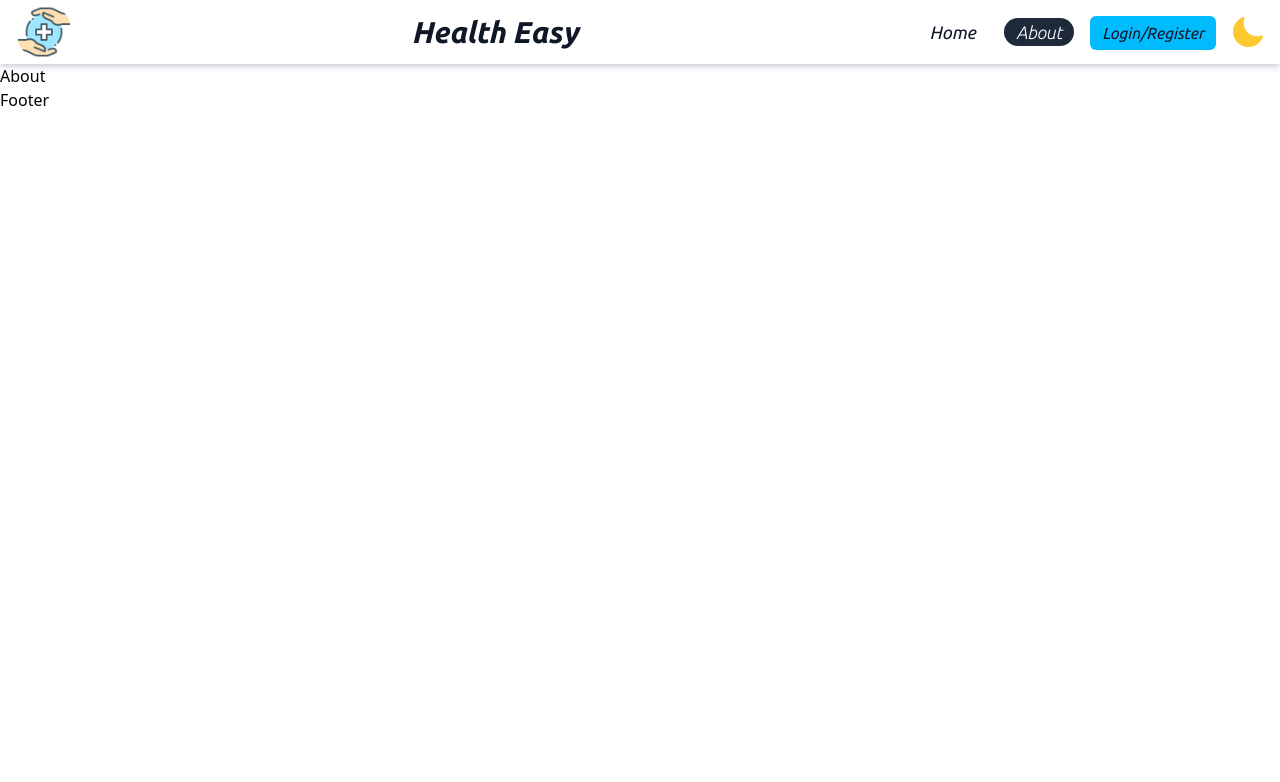
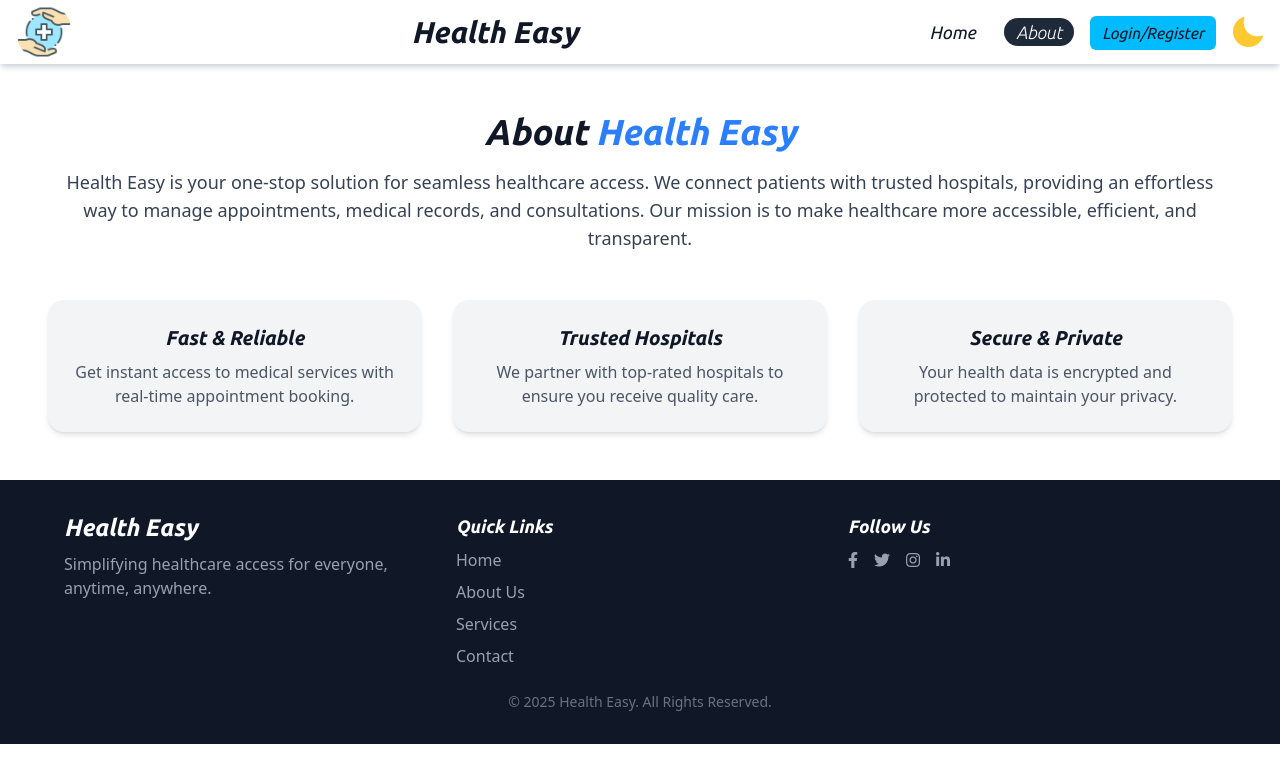
Before and after one commit to AnmolChauhan1234/Health, a React (Vite) app in the folder frontend/: page /about in a window 1280 px wide. Shown: the top 782 px of the page. Built offline with nearby package versions, Linux system fonts and the light colour scheme; no server answers.

Commit message:
feat: Enhance About and Footer sections with new content and styling and ui fixes in Map

```diff
--- a/frontend/index.html
+++ b/frontend/index.html
@@ -3,6 +3,7 @@
   <head>
     <meta charset="UTF-8" />
     <link rel="icon" type="image/png" href="/Favicon.png" />
+    <link rel="stylesheet" href="https://cdnjs.cloudflare.com/ajax/libs/font-awesome/5.15.4/css/all.min.css" />
     <meta name="viewport" content="width=device-width, initial-scale=1.0" />
     <title>Health Easy</title>
   </head>
--- a/frontend/src/Pages/About/About.jsx
+++ b/frontend/src/Pages/About/About.jsx
@@ -1,9 +1,99 @@
-import React from 'react'
+import React from "react";
 
 function About() {
   return (
-    <div>About</div>
-  )
+    <section
+      className="bg-white dark:bg-gray-900 text-gray-900 dark:text-white py-12 px-4 sm:px-6 lg:px-12"
+    >
+
+      {/* Header and description section starts here */}
+      <div
+        className="max-w-6xl mx-auto text-center"
+      >
+
+        {/* Header section starts here */}
+        <h2
+          className="text-3xl sm:text-4xl font-bold ubuntu-regular italic"
+        >
+          About <span className="text-blue-500 dark:text-amber-500">Health Easy</span>
+        </h2>
+        {/* Header section ends here */}
+
+        {/* Description section starts here */}
+        <p
+          className="mt-4 text-lg text-gray-700 dark:text-gray-300"
+        >
+          Health Easy is your one-stop solution for seamless healthcare access.
+          We connect patients with trusted hospitals, providing an effortless
+          way to manage appointments, medical records, and consultations. Our
+          mission is to make healthcare more accessible, efficient, and
+          transparent.
+        </p>
+        {/* Description section ends here */}
+
+      </div>
+      {/* Header and description section ends here */}
+
+      {/* Features section starts here */}
+      <div
+        className="mt-12 grid md:grid-cols-3 gap-8 cursor-default"
+      >
+
+        {/* Feature 1 starts here*/}
+        <div
+          className="text-center p-6 shadow-md rounded-2xl bg-gray-100 dark:bg-gray-800 transition-transform transform hover:scale-105"
+        >
+          <h3
+            className="text-xl font-semibold ubuntu-regular italic"
+          >
+            Fast & Reliable
+          </h3>
+          <p
+            className="mt-2 text-gray-600 dark:text-gray-400"
+          >
+            Get instant access to medical services with real-time appointment
+            booking.
+          </p>
+        </div>
+        {/* Feature 1 ends here*/}
+
+        {/* Feature 2 starts here*/}
+        <div
+          className="text-center p-6 shadow-md rounded-2xl bg-gray-100 dark:bg-gray-800 transition-transform transform hover:scale-105"
+        >
+          <h3 className="text-xl font-semibold ubuntu-regular italic">
+            Trusted Hospitals
+          </h3>
+          <p
+            className="mt-2 text-gray-600 dark:text-gray-400"
+          >
+            We partner with top-rated hospitals to ensure you receive quality
+            care.
+          </p>
+        </div>
+        {/* Feature 2 ends here*/}
+
+        {/* Feature 3 starts here*/}
+        <div
+          className="text-center p-6 shadow-md rounded-2xl bg-gray-100 dark:bg-gray-800 transition-transform transform hover:scale-105"
+        >
+          <h3 className="text-xl font-semibold ubuntu-regular italic">
+            Secure & Private
+          </h3>
+          <p
+            className="mt-2 text-gray-600 dark:text-gray-400"
+          >
+            Your health data is encrypted and protected to maintain your
+            privacy.
+          </p>
+        </div>
+        {/* Feature 3 ends here*/}
+
+      </div>
+      {/* Features section ends here */}
+
+    </section>
+  );
 }
 
-export default About
+export default About;
--- a/frontend/src/Pages/Home/Home.jsx
+++ b/frontend/src/Pages/Home/Home.jsx
@@ -64,7 +64,7 @@ function Home() {
       {/* Map box starts here */}
       {
         !isOpen && showMap && (
-          <section className='h-max w-full'>
+          <section className='h-max w-full '>
             <Map isDarkMode={darkMode}/>
           </section>
         )
--- a/frontend/src/components/Footer/Footer.jsx
+++ b/frontend/src/components/Footer/Footer.jsx
@@ -1,9 +1,102 @@
-import React from 'react'
+import React from "react";
+import { Link } from "react-router-dom";
 
 function Footer() {
   return (
-    <div>Footer</div>
-  )
+    <footer className="bg-gray-900 text-white py-8 px-4 sm:px-6 lg:px-12">
+      <div className="max-w-6xl mx-auto grid grid-cols-1 md:grid-cols-3 gap-6">
+        {/* Logo and Tagline */}
+        <div>
+          <h3 className="text-2xl font-bold ubuntu-regular italic">
+            Health Easy
+          </h3>
+          <p className="mt-2 text-gray-400">
+            Simplifying healthcare access for everyone, anytime, anywhere.
+          </p>
+        </div>
+
+        {/* Quick Links */}
+        <div>
+          <h4 className="text-lg font-semibold ubuntu-regular italic">
+            Quick Links
+          </h4>
+          <ul className="mt-2 space-y-2">
+            <li>
+              <Link
+                to="/"
+                className="text-gray-400 hover:text-blue-400 transition-colors"
+              >
+                Home
+              </Link>
+            </li>
+            <li>
+              <Link
+                to="/about"
+                className="text-gray-400 hover:text-blue-400 transition-colors"
+              >
+                About Us
+              </Link>
+            </li>
+            <li>
+              <Link
+                to="/services"
+                className="text-gray-400 hover:text-blue-400 transition-colors"
+              >
+                Services
+              </Link>
+            </li>
+            <li>
+              <Link
+                to="/contact"
+                className="text-gray-400 hover:text-blue-400 transition-colors"
+              >
+                Contact
+              </Link>
+            </li>
+          </ul>
+        </div>
+
+        {/* Social Links */}
+        <div>
+          <h4 className="text-lg font-semibold ubuntu-regular italic">
+            Follow Us
+          </h4>
+          <div className="mt-2 flex space-x-4">
+            <Link
+              to="/"
+              className="text-gray-400 hover:text-blue-400 transition-colors"
+            >
+              <i className="fab fa-facebook-f"></i>
+            </Link>
+
+            <Link
+              to="#"
+              className="text-gray-400 hover:text-blue-400 transition-colors"
+            >
+              <i className="fab fa-twitter"></i>
+            </Link>
+            <Link
+              to="#"
+              className="text-gray-400 hover:text-blue-400 transition-colors"
+            >
+              <i className="fab fa-instagram"></i>
+            </Link>
+            <Link
+              to="#"
+              className="text-gray-400 hover:text-blue-400 transition-colors"
+            >
+              <i className="fab fa-linkedin-in"></i>
+            </Link>
+          </div>
+        </div>
+      </div>
+
+      {/* Copyright Section */}
+      <div className="text-center text-gray-500 mt-6 text-sm">
+        &copy; {new Date().getFullYear()} Health Easy. All Rights Reserved.
+      </div>
+    </footer>
+  );
 }
 
-export default Footer
+export default Footer;
--- a/frontend/src/components/Header/Header.jsx
+++ b/frontend/src/components/Header/Header.jsx
@@ -8,13 +8,14 @@ import { useDarkMode } from "../../context/ThemeContext/ThemeContextProvider";
 function Header() {
   const { isOpen, toggleMenu } = useMenuContext();
   const { user } = useUserContext();
-  const { darkMode } = useDarkMode();
 
-  const profilePhoto = user?.profile_photo || "/images/user-dp.jpg";
+  // const profilePhoto = user?.profile_photo || "/images/user-dp.jpg";
+
+  const profilePhoto = user?.profile_photo || "/images/vermil.jpg";
 
   return (
     <header
-      className="h-16 text-gray-900 dark:text-white sticky top-0 flex items-center z-10 bg-white dark:bg-gray-900 px-1 sm:px-2 shadow-md shadow-gray-300 dark:shadow-sm dark:shadow-black ubuntu-regular"
+      className="h-16 text-gray-900 dark:text-white sticky top-0 flex items-center z-50 bg-white dark:bg-gray-900 px-1 sm:px-2 shadow-md shadow-gray-300 dark:shadow-sm dark:shadow-black ubuntu-regular"
     >
       <nav
         className="h-[90%] w-full flex items-center justify-between px-1 sm:px-2 ubuntu-regular-italic"
--- a/frontend/src/components/Map/Map.jsx
+++ b/frontend/src/components/Map/Map.jsx
@@ -36,7 +36,7 @@ function Map() {
       <MapContainer
         center={currentLocation || [28.6139, 77.2090]} // Default center (New Delhi) or current location
         zoom={10}
-        className="h-[300px] sm:h-[500px] w-[90%] mx-auto"
+        className="h-[300px] sm:h-[500px] w-[90%] mx-auto relative z-0"
         // style={{ height: "500px", width: "100%" }}
       >
         <TileLayer url="https://{s}.tile.openstreetmap.org/{z}/{x}/{y}.png" />
```
Also changed, not shown: frontend/public/images/vermil.jpg (added).
